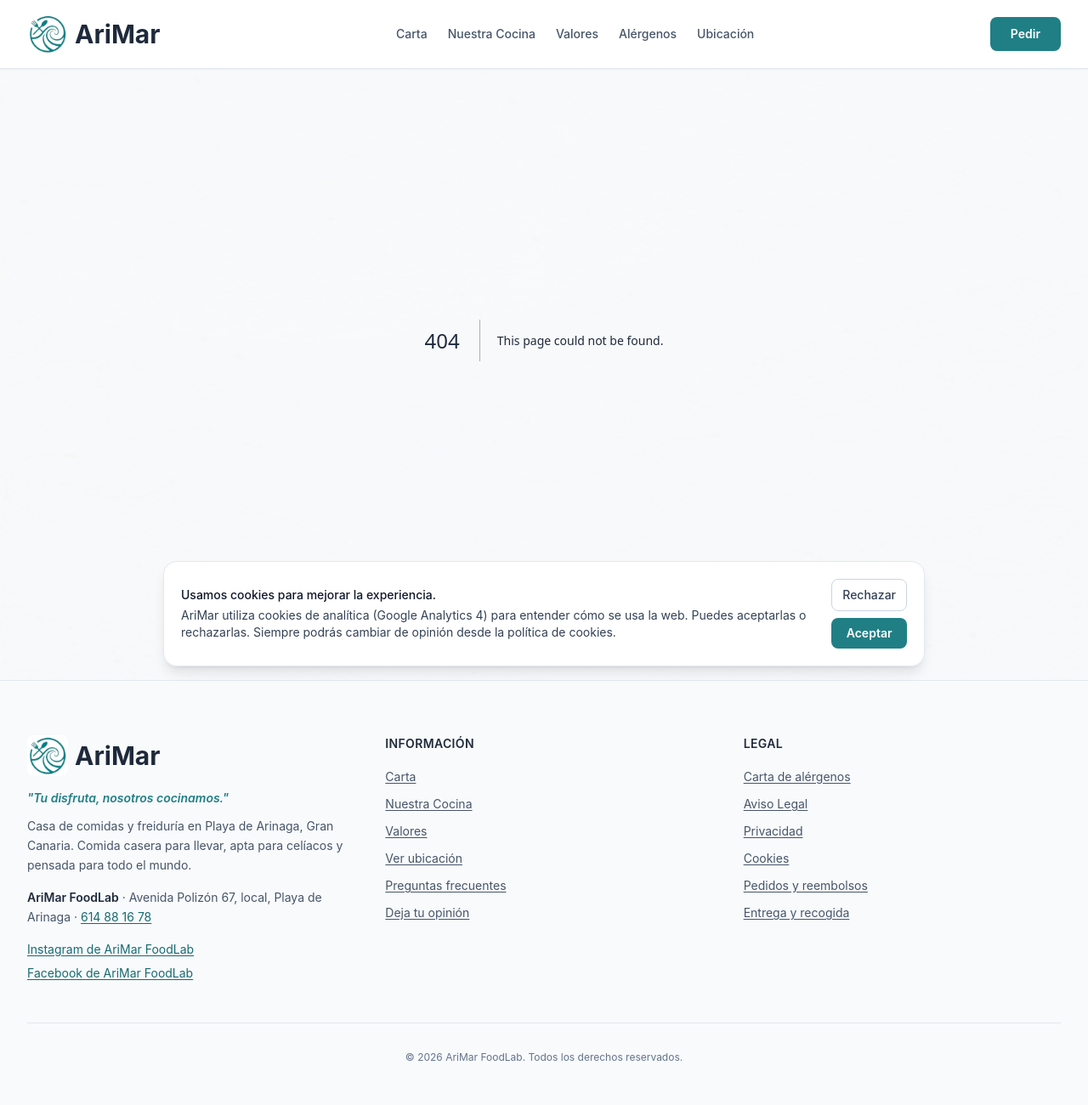
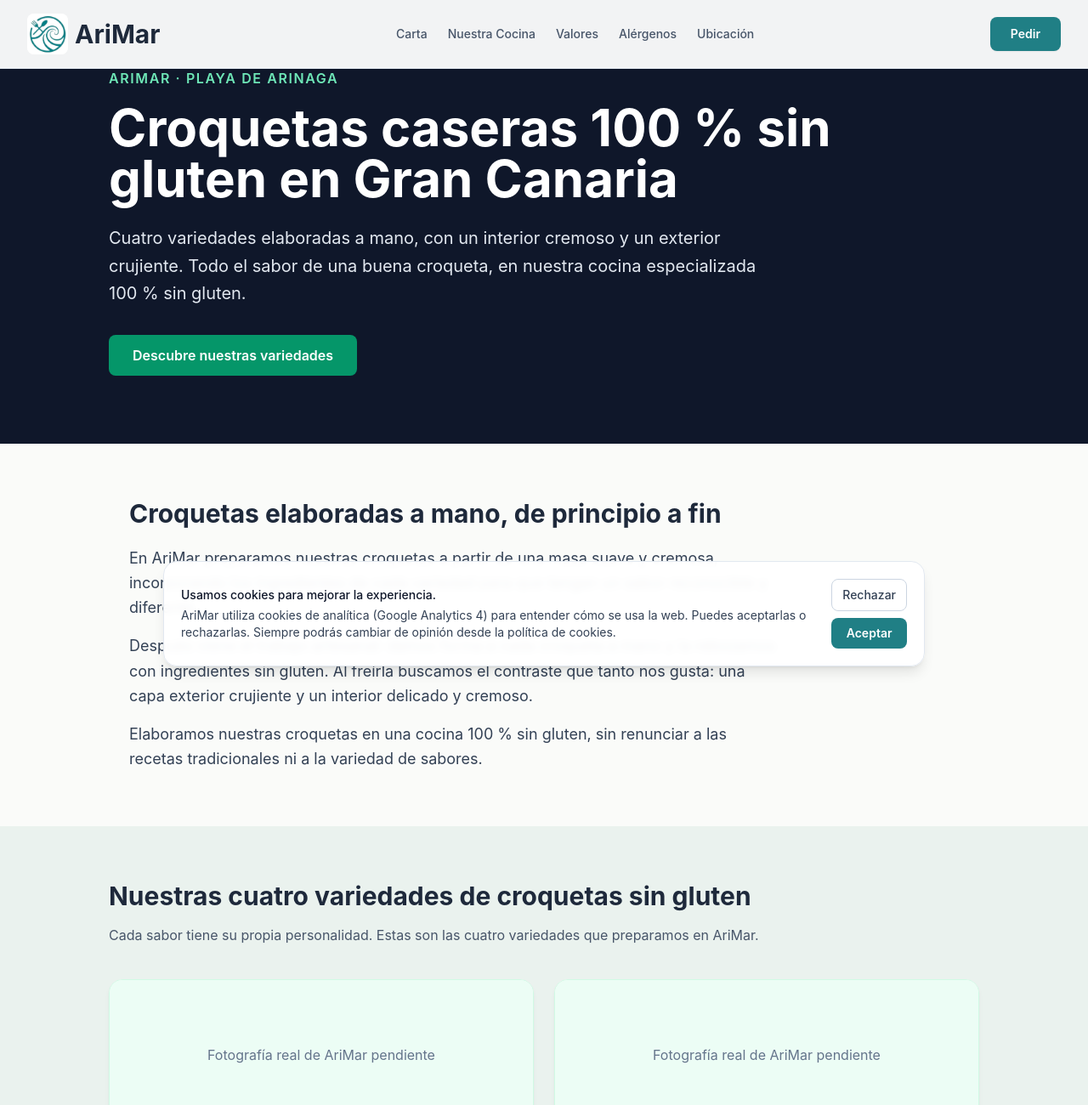
Before and after one commit to talaverilla85/ArimarWeb, a Next.js app: page /croquetas-sin-gluten-gran-canaria in a window 1280 px wide. Before the commit this address had no page. Shown: the top 1300 px of the page at 85% size. Built offline with nearby package versions, Linux system fonts and the light colour scheme.

Commit message:
Add dedicated SEO landing page for AriMar gluten-free croquettes

```diff
--- /dev/null
+++ b/app/croquetas-sin-gluten-gran-canaria/page.tsx
@@ -0,0 +1,63 @@
+import type { Metadata } from 'next'
+import Link from 'next/link'
+
+export const metadata: Metadata = {
+  title: 'Croquetas caseras 100 % sin gluten en Gran Canaria | AriMar',
+  description: 'Descubre las croquetas artesanas sin gluten de AriMar: jamón, queso de cabra y cebolla, atún y piquillo, y pollo asado. Elaboradas a mano en Playa de Arinaga.',
+  alternates: { canonical: '/croquetas-sin-gluten-gran-canaria' },
+}
+
+const variedades = [
+  { nombre: 'Croquetas de jamón', descripcion: 'Una de las grandes clásicas. El sabor del jamón se integra en una masa cremosa y suave, con el contraste de un rebozado dorado y crujiente.' },
+  { nombre: 'Croquetas de queso de cabra y cebolla', descripcion: 'El carácter del queso de cabra se combina con la suavidad y el dulzor de la cebolla. Una variedad con personalidad propia y un interior especialmente cremoso.' },
+  { nombre: 'Croquetas de atún y pimientos del piquillo', descripcion: 'Una combinación de sabores reconocibles: atún y piquillo en una masa delicada, equilibrada y pensada para disfrutar de ambos ingredientes.' },
+  { nombre: 'Croquetas de pollo asado', descripcion: 'Aprovechamos el sabor del pollo asado para preparar una croqueta jugosa, de gusto profundo y textura cremosa.' },
+]
+
+export default function Page() {
+  return <main className="bg-[#fafbf9]">
+    <section className="bg-slate-900 text-white px-6 py-20">
+      <div className="max-w-5xl mx-auto">
+        <p className="text-emerald-300 font-semibold uppercase tracking-widest mb-4">AriMar · Playa de Arinaga</p>
+        <h1 className="text-4xl md:text-6xl font-bold mb-6">Croquetas caseras 100 % sin gluten en Gran Canaria</h1>
+        <p className="text-xl text-slate-200 leading-relaxed max-w-3xl">Cuatro variedades elaboradas a mano, con un interior cremoso y un exterior crujiente. Todo el sabor de una buena croqueta, en nuestra cocina especializada 100 % sin gluten.</p>
+        <a href="#variedades" className="inline-block mt-8 bg-emerald-600 rounded-lg px-7 py-3 font-semibold">Descubre nuestras variedades</a>
+      </div>
+    </section>
+    <section className="max-w-5xl mx-auto px-6 py-16">
+      <h2 className="text-3xl font-bold mb-5">Croquetas elaboradas a mano, de principio a fin</h2>
+      <div className="max-w-3xl space-y-4 text-slate-700 leading-relaxed text-lg">
+        <p>En AriMar preparamos nuestras croquetas a partir de una masa suave y cremosa, incorporando los ingredientes de cada variedad para que tengan un sabor reconocible y diferente.</p>
+        <p>Después viene el trabajo artesanal: damos forma a cada croqueta a mano y la rebozamos con ingredientes sin gluten. Al freírla buscamos el contraste que tanto nos gusta: una capa exterior crujiente y un interior delicado y cremoso.</p>
+        <p>Elaboramos nuestras croquetas en una cocina 100 % sin gluten, sin renunciar a las recetas tradicionales ni a la variedad de sabores.</p>
+      </div>
+    </section>
+    <section id="variedades" className="bg-[#eaf2ee] px-6 py-16">
+      <div className="max-w-5xl mx-auto">
+        <h2 className="text-3xl font-bold mb-4">Nuestras cuatro variedades de croquetas sin gluten</h2>
+        <p className="text-slate-600 mb-10">Cada sabor tiene su propia personalidad. Estas son las cuatro variedades que preparamos en AriMar.</p>
+        <div className="grid md:grid-cols-2 gap-6">
+          {variedades.map((v, i) => <article key={v.nombre} className="rounded-2xl overflow-hidden bg-white border border-emerald-100 shadow-md shadow-emerald-950/5">
+            <div className="bg-emerald-50 min-h-44 flex items-center justify-center text-center text-slate-500 p-6">Fotografía real de AriMar pendiente</div>
+            <div className="p-7">
+              <p className="text-emerald-700 text-sm font-semibold mb-3">VARIEDAD {String(i + 1).padStart(2, '0')}</p>
+              <h3 className="text-2xl font-bold mb-4">{v.nombre}</h3>
+              <p className="text-slate-600 leading-relaxed">{v.descripcion}</p>
+            </div>
+          </article>)}
+        </div>
+      </div>
+    </section>
+    <section className="max-w-5xl mx-auto px-6 py-16">
+      <h2 className="text-3xl font-bold mb-5">Croquetas para disfrutar en casa o compartir</h2>
+      <p className="text-slate-600 max-w-3xl leading-relaxed mb-5">Puedes consultar las variedades y las raciones disponibles en AriMar. Estamos preparando información detallada sobre las unidades por ración para incorporarla a esta página.</p>
+      <p className="text-slate-600 max-w-3xl leading-relaxed mb-8">¿Preparas una celebración o tienes un negocio de hostelería o una tienda especializada? También puedes consultarnos opciones para eventos y suministro profesional.</p>
+      <div className="flex flex-wrap gap-3">
+        <Link href="/comida-para-eventos-gran-canaria" className="rounded-lg bg-emerald-700 text-white px-6 py-3 font-semibold">Croquetas para celebraciones</Link>
+        <Link href="/profesionales" className="rounded-lg border border-emerald-200 px-6 py-3 font-semibold text-emerald-800">Información para profesionales</Link>
+        <a href="mailto:info@arimarfoodlab.es?subject=Consulta%20sobre%20croquetas%20AriMar" className="rounded-lg border border-slate-300 px-6 py-3 font-semibold">Consultar disponibilidad</a>
+      </div>
+      <p className="text-sm text-slate-500 mt-8">Recogida en AriMar, Playa de Arinaga. La disponibilidad de variedades puede variar.</p>
+    </section>
+  </main>
+}
```
